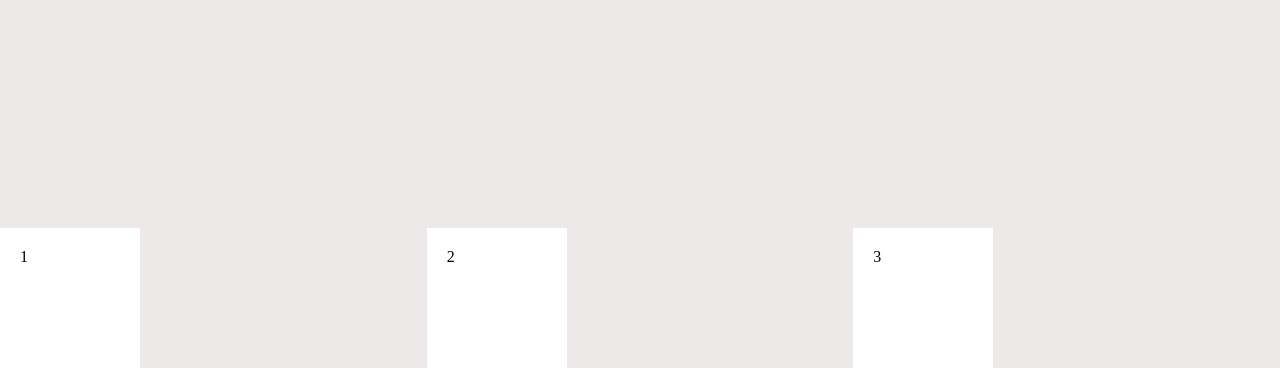
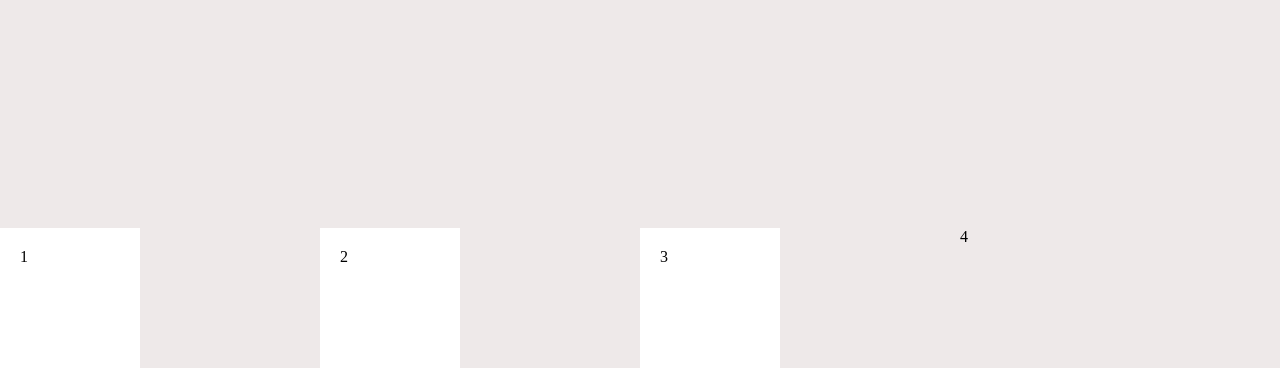
Before and after one commit to matheemooksombut-dotcom/Fashion-website, a plain HTML site: page about.html in a window 1280 px wide. Shown: the part 1136-1504 px from the top of the page. Drawn offline with Linux system fonts and the light colour scheme.

Commit message:
newupdatede

```diff
--- a/about.html
+++ b/about.html
@@ -35,7 +35,7 @@
             <div class="content-about-1">1</div>
             <div class="content-about-2">2</div>
             <div class="content-about-3">3</div>
-
+            <div class="content-about-4">4</div>
 
 
         </div>
--- a/style.css
+++ b/style.css
@@ -158,7 +158,7 @@ a:hover{
 
 .content-about{
     display: grid;
-    grid-template-columns: repeat(3,1fr);
+    grid-template-columns: repeat(4,1fr);
     grid-template-rows: auto;
     background-color: rgb(238, 233, 233);
 }
@@ -183,7 +183,7 @@ a:hover{
 }
 
 .content-about-3{
-    grid-column-start: 3/3;
+    grid-column-start: 2/4;
     background-color: rgb(255, 255, 255);
     padding: 20px;
     width: 100px;
```
